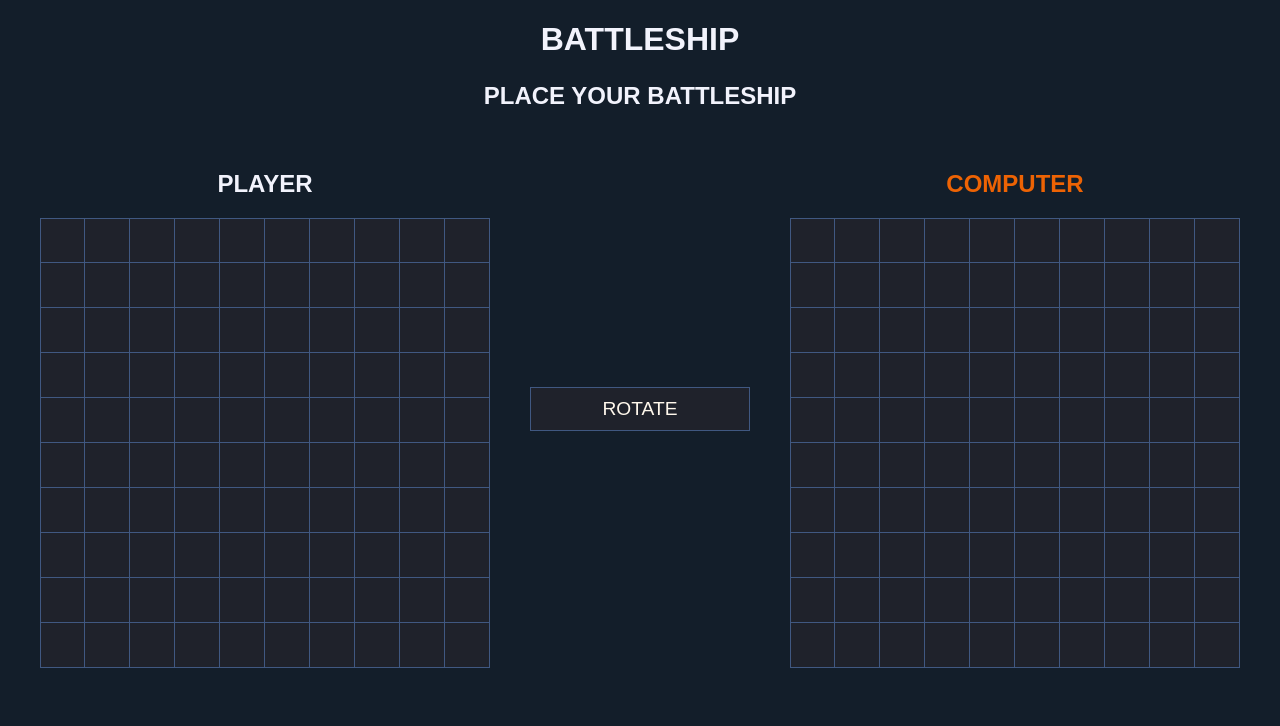
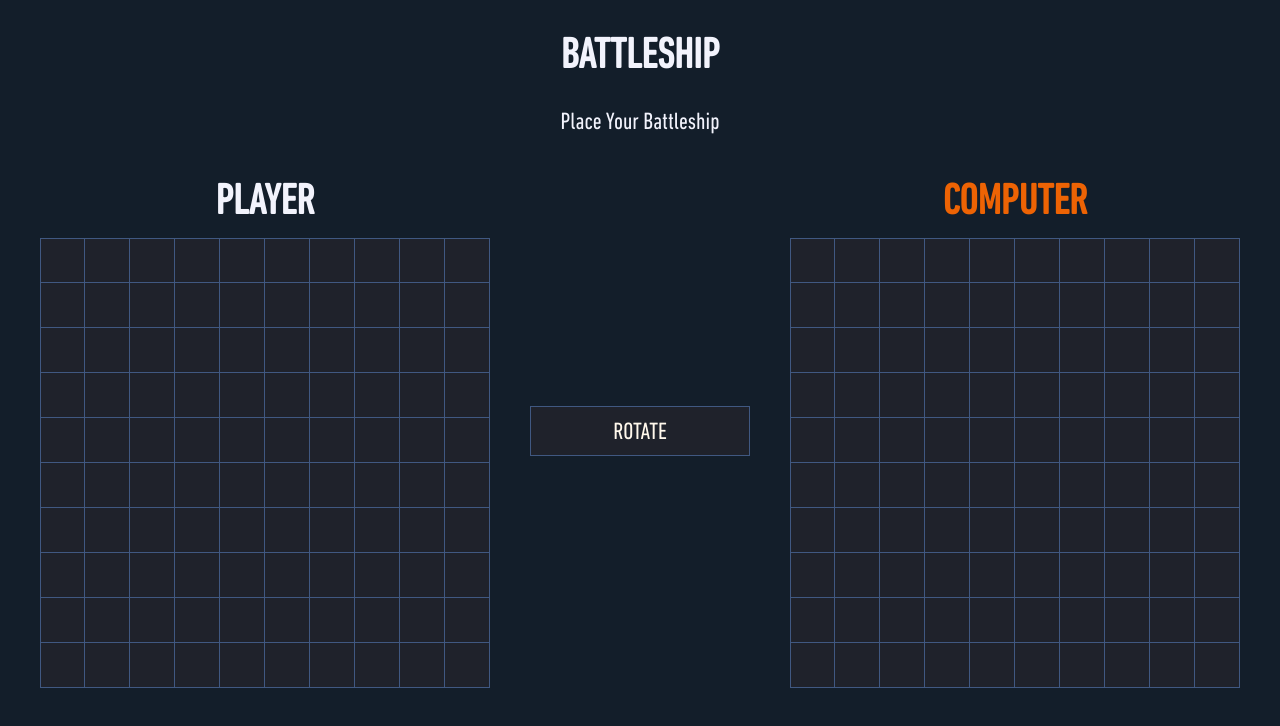
Before and after one commit to LazyEllis/battleship, a website built with webpack: page src/index.html in a window 1280 px wide. Built offline with nearby package versions, Linux system fonts and the light colour scheme.

Commit message:
feat: Add custom font files and favicon
- Added custom font files to the app.
- Added favicon image for the app

```diff
--- a/src/index.html
+++ b/src/index.html
@@ -4,6 +4,18 @@
     <meta charset="UTF-8" />
     <meta name="viewport" content="width=device-width, initial-scale=1.0" />
     <title>Battleship</title>
+    <link
+      rel="shortcut icon"
+      href="./assets/img/battleship.svg"
+      type="image/svg+xml"
+    />
+    <link
+      rel="preload"
+      href="./assets/font/fonts.com-din-next-lt-pro-condensed-webfont.woff2"
+      as="font"
+      type="font/woff2"
+      crossorigin
+    />
   </head>
   <body>
     <h1>BATTLESHIP</h1>
--- a/src/style.scss
+++ b/src/style.scss
@@ -1,7 +1,3 @@
-* {
-  box-sizing: border-box;
-}
-
 $text-body: #f2f3fc;
 $bg-body: #131e2a;
 $text-primary: #fff8ec;
@@ -41,10 +37,29 @@ $bg-miss: #cf1231;
   background-color: $bg-color;
 }
 
+@font-face {
+  font-family: "DIN Next LT Pro Condensed";
+  src:
+    url("./assets/font/fonts.com-din-next-lt-pro-condensed-webfont.woff2")
+      format("woff2"),
+    url("./assets/font/fonts.com-din-next-lt-pro-condensed-webfont.woff")
+      format("woff");
+  font-weight: normal;
+  font-style: normal;
+}
+
+* {
+  box-sizing: border-box;
+}
+
+:root {
+  font-size: 24px;
+}
+
 body {
   margin: 0;
   padding: 0;
-  font-family: Arial, sans-serif;
+  font-family: "DIN Next LT Pro Condensed", Arial, sans-serif;
   @include text-bg($text-body, $bg-body);
 }
 
@@ -54,11 +69,20 @@ h2,
   text-align: center;
 }
 
+h1,
+h2 {
+  font-size: 1.8rem;
+}
+
+h2 {
+  margin: 0;
+  margin-bottom: 14px;
+}
+
 .game-message {
   margin-bottom: 0;
-  font-size: 1.5rem;
-  font-weight: 700;
-  text-transform: uppercase;
+  font-size: 1rem;
+  text-transform: capitalize;
 }
 
 .text-tertiary {
@@ -67,6 +91,7 @@ h2,
 
 .btn {
   display: block;
+  font-family: inherit;
   width: 100%;
   padding: 10px;
   @include text-bg($text-primary, $bg-primary);
@@ -74,7 +99,7 @@ h2,
   outline: none;
   cursor: pointer;
   text-align: center;
-  font-size: 1.2rem;
+  font-size: 1rem;
   transition: background-color 0.3s;
 
   &:hover {
@@ -141,7 +166,7 @@ h2,
 }
 
 .game-over-message {
-  font-size: 1.5rem;
+  font-size: 1rem;
   text-align: center;
   margin-bottom: 20px;
 }
```
Also changed, not shown: src/assets/font/fonts.com-din-next-lt-pro-condensed-webfont.woff (added), src/assets/font/fonts.com-din-next-lt-pro-condensed-webfont.woff2 (added), src/assets/img/battleship.svg (added).
